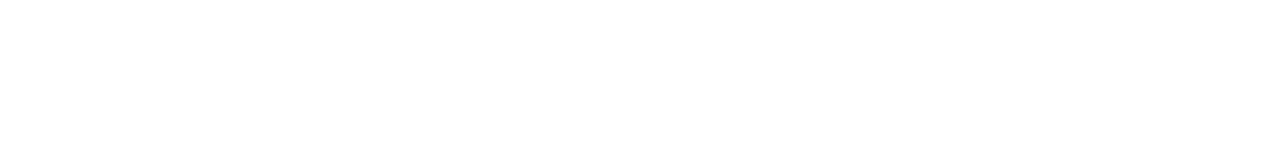
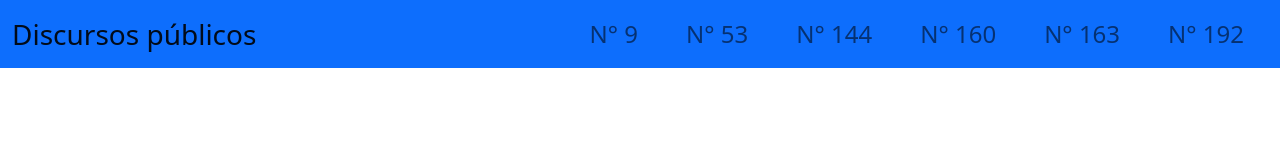
Before and after one commit to tommyGit2021/mygitpage, a plain HTML site: page index.html in a window 1280 px wide. Drawn offline with nearby package versions, Linux system fonts and the light colour scheme.

Commit message:
DP v2.0.0: barra de navegación 1

```diff
--- a/index.html
+++ b/index.html
@@ -8,7 +8,24 @@
 </head>
 <body>
     <header>
-
+        <nav class="navbar navbar-expand-lg navbar-light bg-primary">
+            <div class="container-fluid">
+              <a class="navbar-brand fs-3" href="#">Discursos públicos</a>
+              <button class="navbar-toggler" type="button" data-bs-toggle="collapse" data-bs-target="#navbarNavAltMarkup" aria-controls="navbarNavAltMarkup" aria-expanded="false" aria-label="Toggle navigation">
+                <span class="navbar-toggler-icon"></span>
+              </button>
+              <div class="collapse navbar-collapse" id="navbarNavAltMarkup">
+                <div class="navbar-nav ms-auto fs-4">
+                  <a class="nav-link pe-4" aria-current="page" href="#">N° 9</a>
+                  <a class="nav-link ps-4 pe-4" href="#">N° 53</a>
+                  <a class="nav-link ps-4 pe-4" href="#">N° 144</a>
+                  <a class="nav-link ps-4 pe-4" href="#">N° 160</a>
+                  <a class="nav-link ps-4 pe-4" href="#">N° 163</a>
+                  <a class="nav-link ps-4 pe-4" href="#">N° 192</a>
+                </div>
+              </div>
+            </div>
+          </nav>
     </header>
 
     <!--Contenedor principal-->
```
